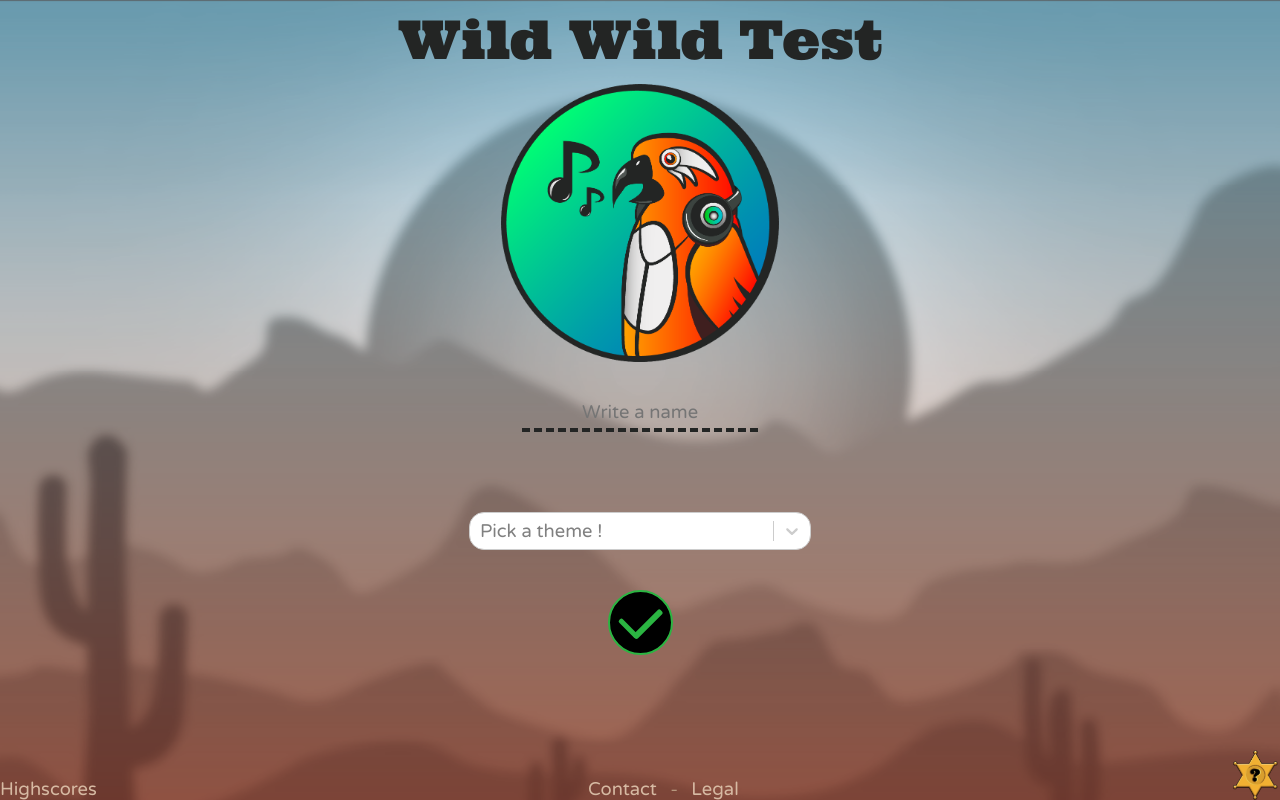
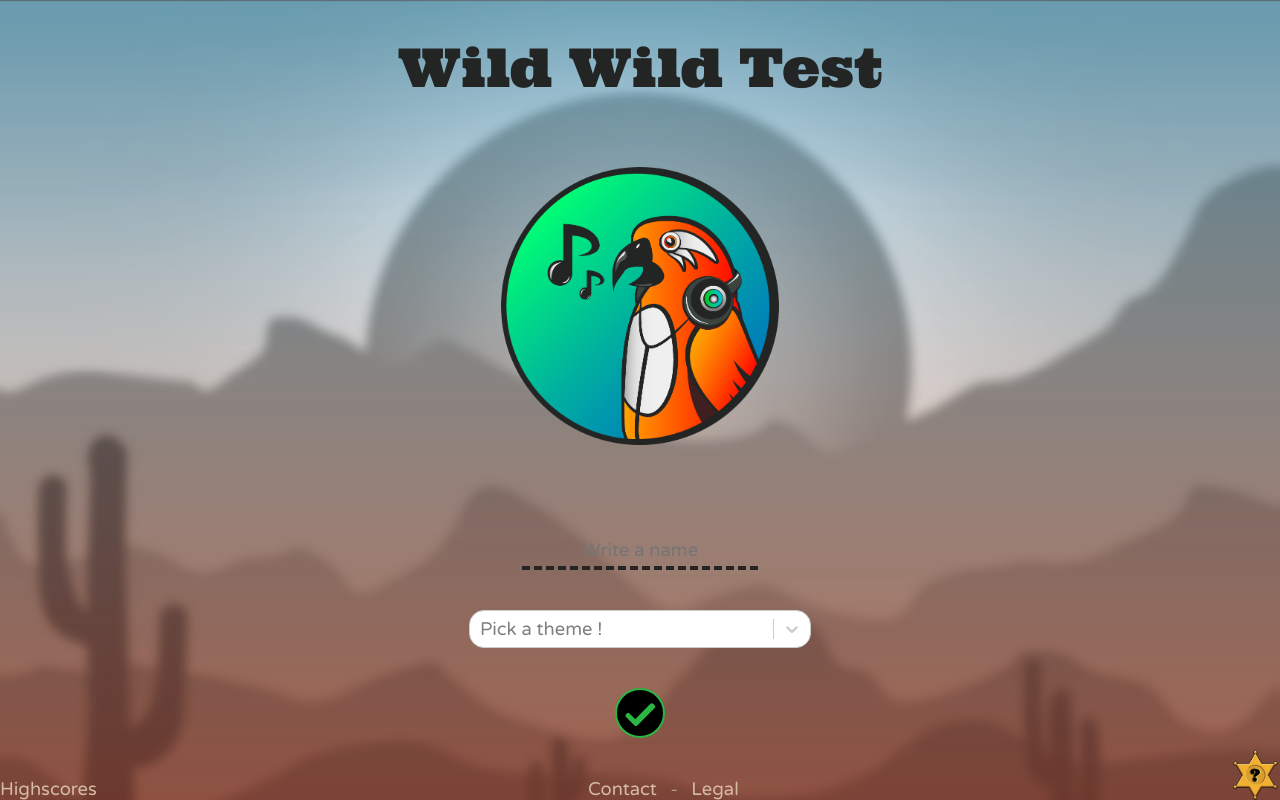
Before and after one commit to alexandre-peyrichout/Wild-Wild-Test-API-YouTube, a React (Create React App) app: page / in a window 1280 px wide. Built offline with nearby package versions, Linux system fonts and the light colour scheme.

Commit message:
fix resp home

```diff
--- a/src/components/Home.css
+++ b/src/components/Home.css
@@ -10,7 +10,7 @@
 }
 
 .home-nickname-play {
-  margin-bottom: 140px;
+  margin-bottom: 30px;
 }
 
 @media screen and (max-height: 500px) {
@@ -19,6 +19,6 @@
     padding-bottom: 20px;
   }
   .home-nickname-play {
-    margin: auto auto 20px auto;
+    margin: auto auto 0px auto;
   }
 }
--- a/src/components/Home/ChooseTheme.css
+++ b/src/components/Home/ChooseTheme.css
@@ -1,10 +1,9 @@
 .chooseTheme {
   max-width: calc(150px + 15vw);
-  padding-top: 60px;
+  padding-top: 20px;
   margin: auto;
   font-family: 'Varela Round', sans-serif;
   font-size: calc(1rem + 0.3vh);
-  font-weight: 150;
 }
 
 .css-2b097c-container {
--- a/src/components/Home/NickName.css
+++ b/src/components/Home/NickName.css
@@ -2,10 +2,7 @@ form,
 .NickName {
   display: flex;
   flex-direction: column;
-  flex-wrap: nowrap;
-  justify-content: center;
-  align-items: center;
-  align-content: stretch;
+  justify-content: space-around;
   font-family: 'Varela Round', regular;
 }
 #name {
--- a/src/components/Home/PlayBtn.css
+++ b/src/components/Home/PlayBtn.css
@@ -1,6 +1,6 @@
 .playBtn {
-  width: 65px;
-  height: 65px;
+  width: 50px;
+  height: 50px;
   border-radius: 50%;
   border: 2px solid#2bb542;
   background: black;
@@ -10,9 +10,9 @@
 }
 
 .swal2-success-line-tip {
-  top: 2.1em;
+  top: 1.7em;
   left: 0.43em;
-  width: 1.5625em;
+  width: 1em;
   transform: rotate(45deg);
   display: block;
   position: relative;
@@ -23,9 +23,9 @@
 }
 
 .swal2-success-line-long {
-  top: 1.5em;
-  right: -1.2em;
-  width: 2.4em;
+  top: 1em;
+  right: -0.9em;
+  width: 1.7em;
   transform: rotate(-45deg);
   position: relative;
   z-index: 2;
@@ -35,8 +35,8 @@
 }
 
 .bam {
-  width: 65px;
-  height: 65px;
+  width: 50px;
+  height: 50px;
   display: block;
   border-radius: 50%;
 }
```
